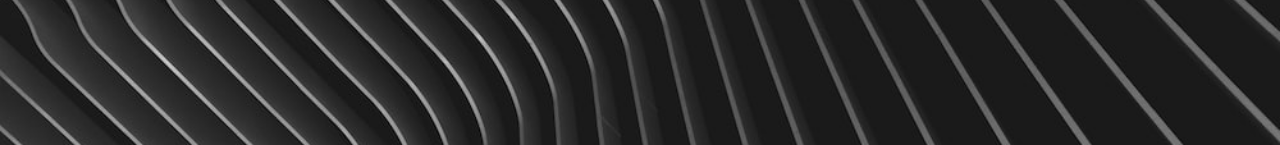
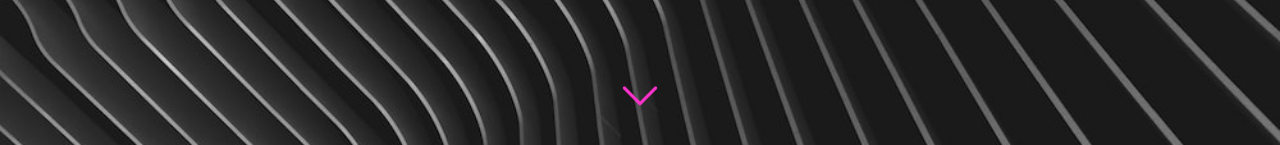
Before and after one commit to Marin303/react_portfolio_website, a React (Create React App) app: page / in a window 1280 px wide. Shown: the part 655-800 px from the top of the page. Built offline with nearby package versions, Linux system fonts and the light colour scheme.

Commit message:
arrow on bottom for slide direction

```diff
--- a/src/App.css
+++ b/src/App.css
@@ -106,3 +106,21 @@ nav {
   margin-top: -4px;
   color: #ff33cc;
 }
+
+.arrow {
+  color: var(--primary-100);
+  width: 50px;
+  animation: arrow-animation 5s ease-in-out infinite;
+}
+
+@keyframes arrow-animation {
+
+  0%,
+  100% {
+    transform: translateY(0px);
+  }
+
+  50% {
+    transform: translateY(10px);
+  }
+}
--- a/src/Pages/NavBar.jsx
+++ b/src/Pages/NavBar.jsx
@@ -56,6 +56,22 @@ const NavBar = () => {
           </a>
         </div>
       </section>
+      <div className="arrow position-absolute bottom-0 start-50 translate-middle">
+        <svg
+          xmlns="http://www.w3.org/2000/svg"
+          fill="none"
+          viewBox="0 0 24 24"
+          strokeWidth={1.5}
+          stroke="currentColor"
+          className="w-6 h-6 arrow"
+        >
+          <path
+            strokeLinecap="round"
+            strokeLinejoin="round"
+            d="M19.5 8.25l-7.5 7.5-7.5-7.5"
+          />
+        </svg>
+      </div>
     </div>
   );
 };
```
